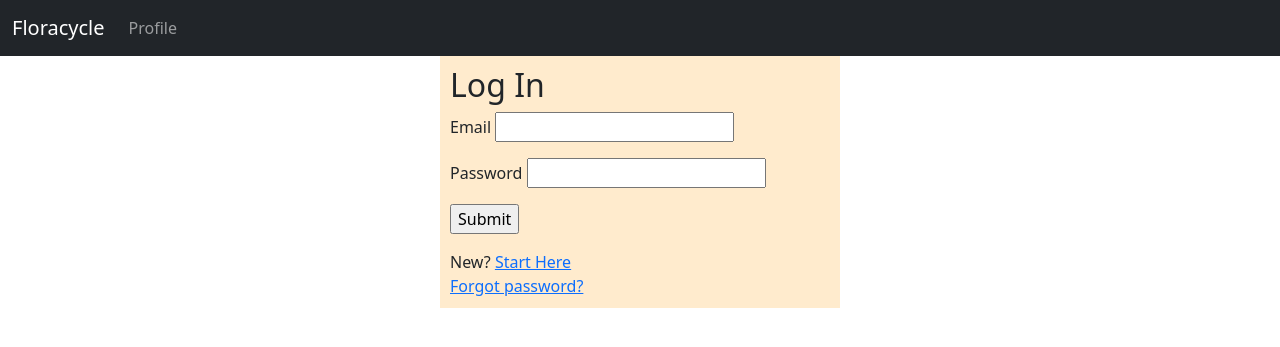
After one commit to joannalee56/floracycle, a Flask app: page /login in a window 1280 px wide. The commit adds this page. Shown: the top 347 px of the page. Run offline with Flask 2, Linux system fonts and the light colour scheme; the visitor is signed in with stand-in values (Sample User, id 1).

Commit message:
Connect routes for login, create account, forgot password; Use sessions to change status to Profile if logged in; Create Search bar

```diff
--- a/model.py
+++ b/model.py
@@ -28,7 +28,7 @@ class User(db.Model):
     #.classifieds
 
     def __repr__(self):
-        return f'<User user_id={self.user_id} email={self.email}>'
+        return f'<User user_id={self.user_id} fname={self.fname} lname={self.lname} email={self.email}>'
 
 
 class Classified(db.Model):
@@ -51,7 +51,7 @@ class Classified(db.Model):
     user = db.relationship("User", backref="classifieds")
 
     def __repr__(self):
-        return f'<Classified classified_id={self.classified_id} title={self.post_title} release_date={self.post_time}>'
+        return f'<Classified classified_id={self.classified_id} title={self.post_title} cost={self.cost} cost_type={self.cost_type}>'
 
 
 class Message(db.Model):
--- a/server.py
+++ b/server.py
@@ -12,57 +12,94 @@ app.secret_key = "dev"
 app.jinja_env.undefined = StrictUndefined
 
 
-
-# Replace this with routes and view functions!
-@app.route('/')
+@app.route("/")
 def show_homepage():
     """View homepage to login and show all classifieds."""
     classifieds = crud.get_classifieds()
     return render_template('homepage.html', classifieds=classifieds)
 
-@app.route('/classified/<int:id>')
+@app.route("/classified/<int:id>")
 def show_classified_details(id):
     """View details for a specific classified."""
     classified = crud.get_classified_by_id(id)
     return render_template('classified_details.html', classified=classified)
 
-@app.route('/users')
+@app.route("/login")
+def show_login():
+    """Show login form."""
+
+    return render_template("login.html")
+
+@app.route("/login", methods=['POST'])
+def login_user():
+    """Log in user."""
+    input_email = request.form.get("email")
+    input_password = request.form.get("password")
+    db_user = crud.get_user_by_email(input_email)
+
+    if db_user is None:
+        flash ("There is no such user. Please enter a valid email.")
+        return redirect('/login')
+
+    if input_password != db_user.password:
+        flash("Wrong password. Please try again.")
+        return redirect("/login")
+    else:
+        session["user_id"] = db_user.user_id
+        flash(f"Logged in as {db_user.email}")
+        return render_template('userprofile.html', db_user=db_user)
+
+@app.route("/users/sign_up")
+def show_signup():
+    """Show signup form."""
+    return render_template("signup.html")
+
+@app.route("/users/sign_up", methods=['POST'])
+def register_user():
+    """Create new user."""
+    fname = request.form.get("fname")
+    lname = request.form.get("lname")
+    email = request.form.get("email")
+    password = request.form.get("password")
+    if crud.get_user_by_email(email):
+        flash("This email already exists. Please login or try a new email.")
+    else:
+        crud.create_user(fname, lname, email, password)
+        flash("Account created successfully.")
+    return redirect("/users/sign_up")
+
+@app.route("/users/password/new")
+def show_forgotpassword():
+    """Show forgot password form."""
+    return render_template("forgot_password.html")
+
+@app.route("/users/password/new", methods=['POST'])
+def send_password():
+    """If password exists in system, send forgotten password."""
+
+    input_email = request.form.get("email")
+    db_user = crud.get_user_by_email(input_email)
+
+    if db_user is None:
+        flash ("Email not found. Please create an account.")
+        return redirect('/login')
+    else:
+        flash(f"Password sent to {db_user.email}")
+        return render_template("sent_password.html", db_user=db_user)
+
+#find library for sending emails for forgotten passwords
+
+@app.route("/users")
 def show_users():
     """View all users."""
     users = crud.get_users()
     return render_template('all_users.html', users=users)
 
-@app.route('/users', methods=['POST'])
-def register_user():
-    """Create new user."""
-    email = request.form.get("email")
-    password = request.form.get("password")
-    if crud.get_user_by_email(email):
-        flash("This email already exists. Please try again.")
-    else:
-        crud.create_user(email, password)
-        flash("Account created successfully. Please log in.")
-    return redirect("/")
-
-@app.route('/login', methods=['POST'])
-def login_user():
-    """Handle the submission and log in user."""
-    email = request.form.get("email")
-    input_password = request.form.get("password")
-    db_password = crud.get_user_by_password(email)
-
-    # if user.password != password:
-    if input_password != db_password:
-        flash("Please try again.")
-    else:
-        flash("Logged in!")
-    return redirect("/")
-
-@app.route('/user/<int:id>')
+@app.route("/user/<int:id>")
 def show_user_profile(id):
     """View details for a specific classified."""
-    user = crud.get_user_by_id(id)
-    return render_template('userprofile.html', user=user)
+    db_user = crud.get_user_by_id(id)
+    return render_template('userprofile.html', db_user=db_user)
 
 if __name__ == "__main__":
     # DebugToolbarExtension(app)
--- a/static/css/style.css
+++ b/static/css/style.css
@@ -1,20 +1,36 @@
-body {
-	font-family: monospace;
-	background-color: lightblue;
-}
-
 .login-box {
-    background-color: tomato;
-    width: 300px;
+    background-color: blanchedalmond;
+    width: 400px;
     padding: 10px;
     margin: auto;
 }
 
-#search-bar{
-    float: right;
-    padding: 6px;
-    border: none;
-    margin-top: 8px;
-    margin-right: 16px;
-    font-size: 17px;
-}
+#search-form {
+    background-color: whitesmoke;
+    width: 300px;
+    height: 44px;
+    border-radius: 5px;
+    display: flex;
+    flex-direction: row;
+    align-items: center;
+  }
+
+#search-query {
+    all: unset;
+    background-color: white;
+    font: 16px system-ui;
+    height: 100%;
+    width: 100%;
+    padding: 6px 10px;
+  }
+
+  ::placeholder {
+    opacity: 0.7;
+  }
+
+  #search-button {
+    all: unset;
+    cursor: pointer;
+    width: 44px;
+    height: 44px;
+  }
--- a/templates/base.html
+++ b/templates/base.html
@@ -6,10 +6,30 @@
     <title>
       {% block title %}{% endblock %}
     </title>
+    <link href="https://cdn.jsdelivr.net/npm/bootstrap@5.0.1/dist/css/bootstrap.min.css" rel="stylesheet"
+      integrity="sha384-+0n0xVW2eSR5OomGNYDnhzAbDsOXxcvSN1TPprVMTNDbiYZCxYbOOl7+AMvyTG2x" crossorigin="anonymous">
     <link rel="stylesheet" href="/static/css/style.css">
     {% block head %}{% endblock %}
+
   </head>
   <body>
+    <nav class="navbar navbar-dark bg-dark navbar-expand-lg">
+      <div class="container-fluid">
+          <a class="navbar-brand" href="/">Floracycle
+          <!-- <img src="/static/images/floracycle_logo.png"alt="" width="30" height="24"> -->
+          </a>
+          <div class="collapse navbar-collapse">
+              <div class="navbar-nav">
+                {% if session["user_id"] %}
+                  <a class="nav-link" href="/user/{{ session['user_id'] }}">Profile</a>
+                {% else %}
+                  <a class="nav-link" href="/login">Login</a>
+                {% endif %}
+              </div>
+          </div>
+      </div>
+    </nav>
+
 
     {% for msg in get_flashed_messages() %}
     <p class="flash-msg">
--- /dev/null
+++ b/templates/login.html
@@ -0,0 +1,28 @@
+{% extends 'base.html' %}
+
+{% block title %}Login{% endblock %}
+
+{% block body %}
+
+<div class="login-box">
+    <h2>Log In</h2>
+    <form action="/login" method="POST">
+      <p>
+        Email <input type="text" name="email">
+      </p>
+
+      <p>
+        Password <input type="password" name="password">
+      </p>
+
+      <p>
+        <input type="submit">
+      </p>
+    </form>
+    <div class="signup-new-account">New? <a href="/users/sign_up">Start Here</a></div>
+    <a href="/users/password/new">Forgot password?</a>
+
+  </div>
+
+
+{% endblock %}
```
Also changed, not shown: templates/forgot_password.html (added, +19 -0 lines), templates/homepage.html (+8 -41 lines), templates/sent_password.html (added, +11 -0 lines), templates/signup.html (added, +30 -0 lines), templates/userprofile.html (+69 -4 lines), static/images/floracycle_logo.png (added).
